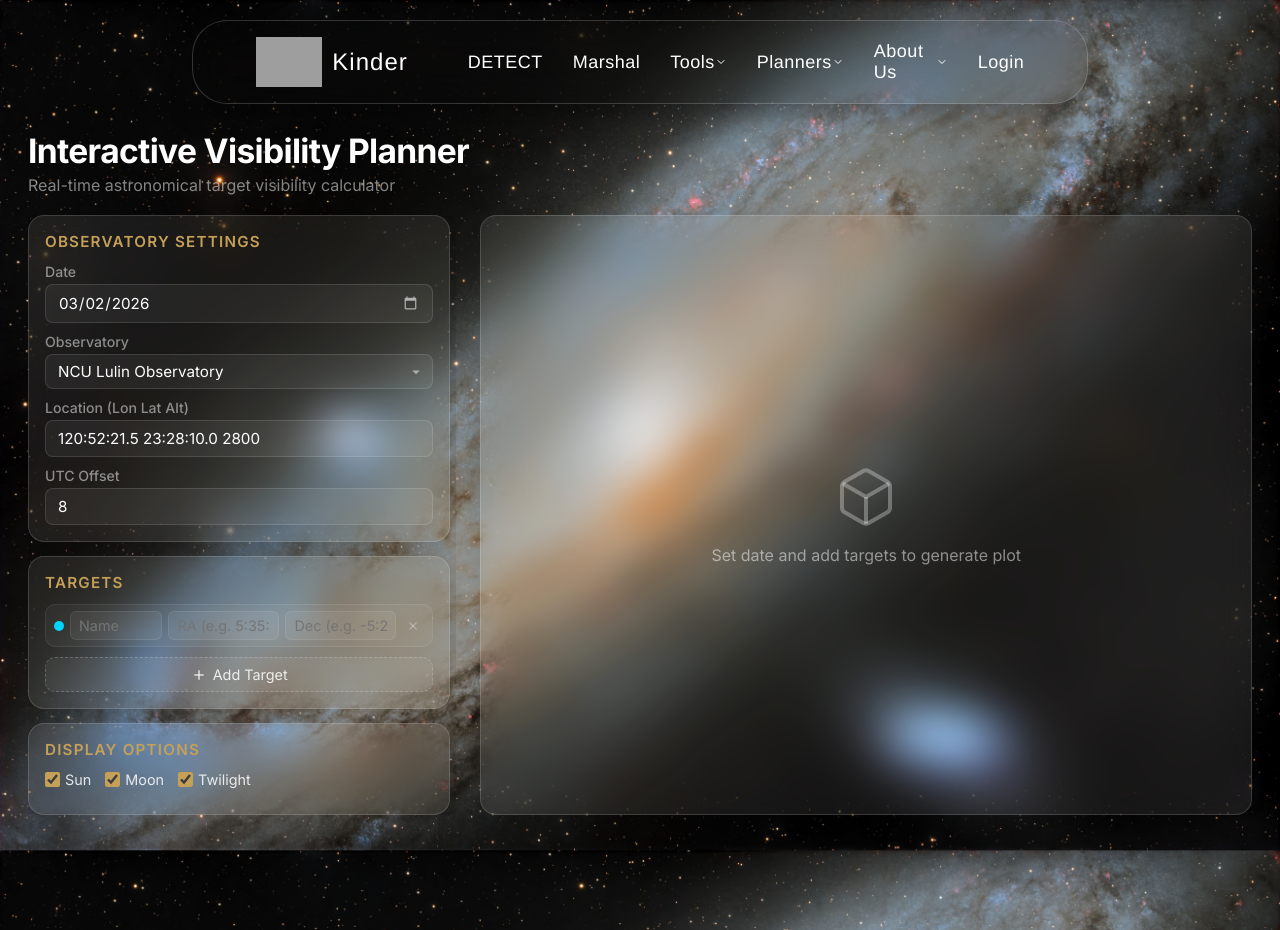
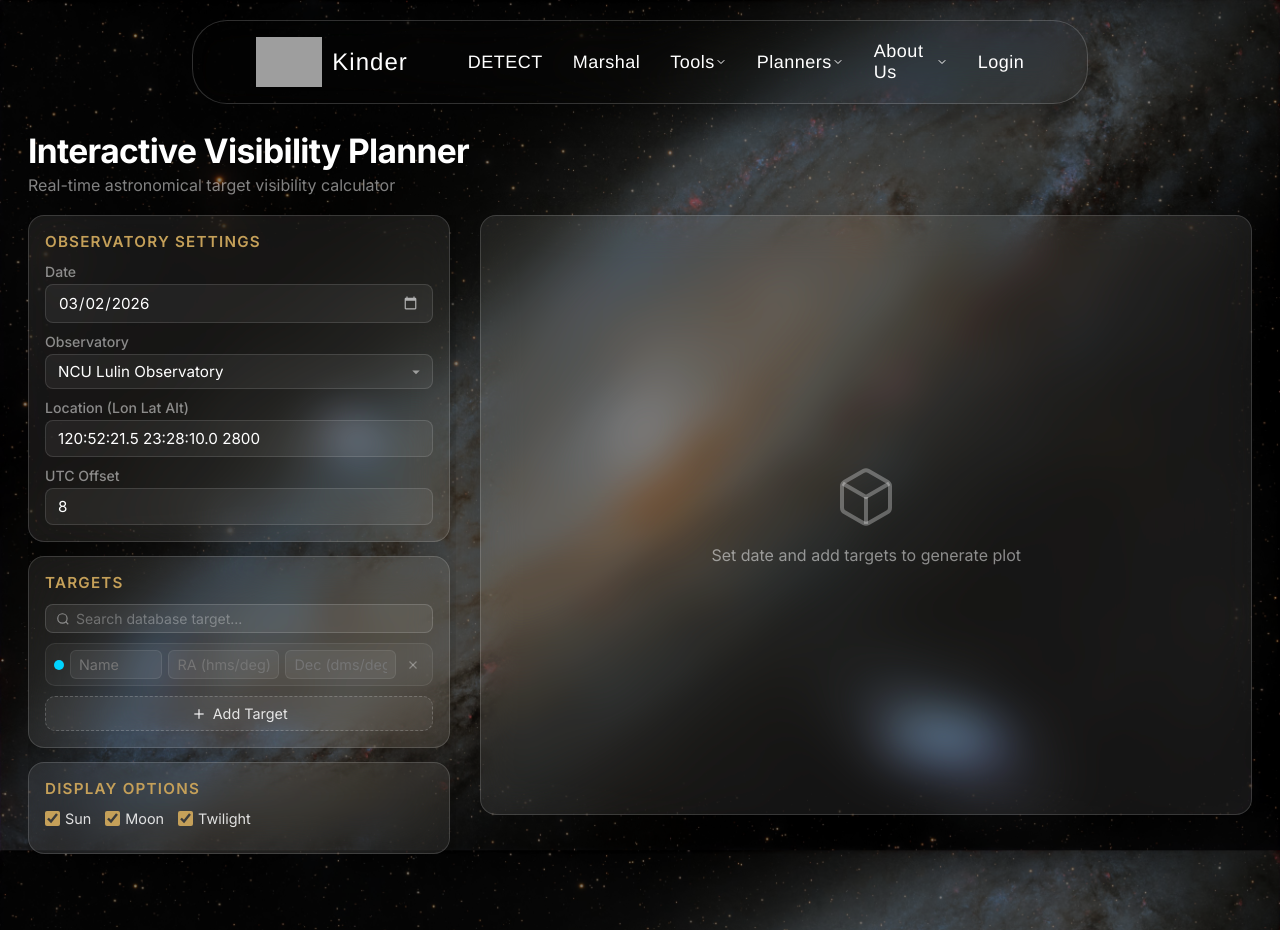
Before and after one commit to AlexLee24/Kinder_web, a Flask app: page /interactive_planner in a window 1280 px wide. Run offline with Flask 3, Linux system fonts and the light colour scheme; parts of the project's set-up code (start-up, migrations or seed data) failed here and were passed over; some libraries are stand-ins or nearby versions; grey boxes are pictures that could not be loaded.

Commit message:
observation tool update and fix bug

```diff
--- a/app/html/finding_chart.html
+++ b/app/html/finding_chart.html
@@ -117,7 +117,7 @@
 
                 <!-- Tab: Star Annotations -->
                 <div class="tab-content active" id="tab-stars">
-                    <p class="section-hint">Magnitude band auto-selected: V &rarr; r &rarr; R (UCAC4)</p>
+                    <p class="section-hint">Magnitude band auto-selected: V &rarr; r &rarr; R (Tycho-2, UCAC4)</p>
                     <div class="form-group">
                         <label for="mag-limit">Show Stars Brighter Than (mag)</label>
                         <input type="number" id="mag-limit" value="15" min="5" max="20" step="0.5" />
--- a/app/html/interactive_planner.html
+++ b/app/html/interactive_planner.html
@@ -53,6 +53,19 @@
             <!-- Target List -->
             <div class="settings-section">
                 <h3>Targets</h3>
+
+                <!-- DB search -->
+                <div class="db-search-wrap" id="db-search-wrap">
+                    <div class="db-search-input-row">
+                        <svg width="14" height="14" viewBox="0 0 24 24" fill="none" stroke="currentColor" stroke-width="2"><circle cx="11" cy="11" r="8"/><line x1="21" y1="21" x2="16.65" y2="16.65"/></svg>
+                        <input type="text" class="db-search-input" id="db-search-input"
+                               placeholder="Search database target..." autocomplete="off" />
+                        <button class="db-search-clear" id="db-search-clear" title="Clear">
+                            <svg width="13" height="13" viewBox="0 0 24 24" fill="none" stroke="currentColor" stroke-width="2"><line x1="18" y1="6" x2="6" y2="18"/><line x1="6" y1="6" x2="18" y2="18"/></svg>
+                        </button>
+                    </div>
+                </div>
+
                 <div id="target-list-container">
                     <!-- Target rows will be added here -->
                 </div>
@@ -205,8 +218,8 @@
         row.innerHTML = `
             <div class="target-color" style="background:${color}"></div>
             <input type="text" class="target-name" placeholder="Name" value="${data.name || ''}" />
-            <input type="text" class="target-ra" placeholder="RA (e.g. 5:35:17 or 83.82)" value="${data.ra || ''}" />
-            <input type="text" class="target-dec" placeholder="Dec (e.g. -5:23:24 or -5.39)" value="${data.dec || ''}" />
+            <input type="text" class="target-ra" placeholder="RA (hms/deg)" value="${data.ra || ''}" />
+            <input type="text" class="target-dec" placeholder="Dec (dms/deg)" value="${data.dec || ''}" />
             <button class="btn-remove" title="Remove target">
                 <svg width="14" height="14" viewBox="0 0 24 24" fill="none" stroke="currentColor" stroke-width="2"><line x1="18" y1="6" x2="6" y2="18"/><line x1="6" y1="6" x2="18" y2="18"/></svg>
             </button>
@@ -637,7 +650,129 @@
     }
 
     // =========================================================================
+    // DB SEARCH AUTOCOMPLETE
+    // =========================================================================
+    (function() {
+        const input    = document.getElementById('db-search-input');
+        const wrap     = document.getElementById('db-search-wrap');
+        const clearBtn = document.getElementById('db-search-clear');
+        let searchTimer = null;
+        let activeIdx   = -1;
+        let lastResults = [];
+
+        // Create dropdown portal element dynamically so it always exists
+        const dropdown = document.createElement('div');
+        dropdown.id = 'db-dropdown';
+        dropdown.className = 'db-dropdown';
+        document.body.appendChild(dropdown);
+
+        // Position dropdown under the search box using fixed coords (portal pattern)
+        function positionDropdown() {
+            const rect = wrap.getBoundingClientRect();
+            dropdown.style.top    = (rect.bottom + 4) + 'px';
+            dropdown.style.left   = rect.left + 'px';
+            dropdown.style.width  = rect.width + 'px';
+        }
+
+        function openDropdown(html) {
+            positionDropdown();
+            dropdown.innerHTML = html;
+            dropdown.classList.add('open');
+        }
+        function closeDropdown() {
+            dropdown.classList.remove('open');
+            dropdown.innerHTML = '';
+            activeIdx = -1;
+        }
+        function highlight(idx) {
+            const items = dropdown.querySelectorAll('.db-dd-item');
+            items.forEach((el, i) => el.classList.toggle('active', i === idx));
+            activeIdx = idx;
+        }
+        function pickResult(r) {
+            // Fill first empty row (no RA & no Dec) to preserve colors
+            let replaced = false;
+            for (const row of document.querySelectorAll('.target-row')) {
+                const ra  = row.querySelector('.target-ra').value.trim();
+                const dec = row.querySelector('.target-dec').value.trim();
+                if (!ra && !dec) {
+                    row.querySelector('.target-name').value = r.name;
+                    row.querySelector('.target-ra').value   = r.ra;
+                    row.querySelector('.target-dec').value  = r.dec;
+                    replaced = true;
+                    break;
+                }
+            }
+            if (!replaced) addTargetRow({ name: r.name, ra: r.ra, dec: r.dec });
+            scheduleUpdate();
+            input.value = '';
+            clearBtn.style.display = 'none';
+            closeDropdown();
+        }
+
+        input.addEventListener('input', function() {
+            const q = this.value.trim();
+            clearBtn.style.display = q ? 'block' : 'none';
+            clearTimeout(searchTimer);
+            if (q.length < 2) { closeDropdown(); return; }
+            openDropdown('<div class="db-dropdown-msg">Searching…</div>');
+            searchTimer = setTimeout(async () => {
+                try {
+                    const resp = await fetch(`/api/target_autocomplete?q=${encodeURIComponent(q)}`);
+                    lastResults = await resp.json();
+                    if (!lastResults.length) {
+                        openDropdown('<div class="db-dropdown-msg">No results found</div>');
+                        return;
+                    }
+                    const html = lastResults.map((r, i) => {
+                        const meta = [r.type, r.mag ? `mag ${r.mag}` : ''].filter(Boolean).join(' · ');
+                        return `<div class="db-dd-item" data-idx="${i}">
+                            <span class="db-dd-name">${r.name}</span>
+                            ${meta ? `<span class="db-dd-meta">${meta}</span>` : ''}
+                            <span class="db-dd-add">+ Add</span>
+                        </div>`;
+                    }).join('');
+                    openDropdown(html);
+                    dropdown.querySelectorAll('.db-dd-item').forEach(el => {
+                        el.addEventListener('mousedown', function(e) {
+                            e.preventDefault();
+                            pickResult(lastResults[+this.dataset.idx]);
+                        });
+                    });
+                } catch (e) {
+                    openDropdown('<div class="db-dropdown-msg">Error fetching results</div>');
+                }
+            }, 300);
+        });
+
+        input.addEventListener('keydown', function(e) {
+            const items = dropdown.querySelectorAll('.db-dd-item');
+            if (!items.length) return;
+            if (e.key === 'ArrowDown') { e.preventDefault(); highlight(Math.min(activeIdx + 1, items.length - 1)); }
+            else if (e.key === 'ArrowUp') { e.preventDefault(); highlight(Math.max(activeIdx - 1, 0)); }
+            else if (e.key === 'Enter' && activeIdx >= 0) { e.preventDefault(); pickResult(lastResults[activeIdx]); }
+            else if (e.key === 'Escape') { closeDropdown(); input.blur(); }
+        });
+
+        clearBtn.addEventListener('click', function() {
+            input.value = '';
+            this.style.display = 'none';
+            closeDropdown();
+            input.focus();
+        });
+
+        document.addEventListener('click', function(e) {
+            if (!wrap.contains(e.target) && e.target !== dropdown && !dropdown.contains(e.target))
+                closeDropdown();
+        });
+        // Re-position on scroll / resize
+        window.addEventListener('scroll', function() { if (dropdown.classList.contains('open')) positionDropdown(); }, true);
+        window.addEventListener('resize', function() { if (dropdown.classList.contains('open')) positionDropdown(); });
+    })();
+
+    // =========================================================================
     // SCROLL EFFECT
+    // (db-dropdown portal is appended to body below)
     // =========================================================================
     window.addEventListener('scroll', function() {
         const header = document.querySelector('header');
@@ -646,5 +781,6 @@
         }
     });
     </script>
+
 </body>
 </html>
--- a/app/routes/astronomy_tools.py
+++ b/app/routes/astronomy_tools.py
@@ -506,7 +506,7 @@ def register_astronomy_routes(app):
                     try:
                         from datetime import datetime as _dt
                         transit_dt_utc = _dt.strptime(transit_str, '%Y/%m/%d %H:%M:%S').replace(tzinfo=pytz.utc)
-                        transit_local_str = transit_dt_utc.astimezone(local_tz).strftime('%Y/%m/%d %H:%M:%S')
+                        transit_local_str = transit_dt_utc.astimezone(tz_obj).strftime('%Y/%m/%d %H:%M:%S')
                     except Exception:
                         transit_local_str = transit_str
                 except Exception:
@@ -566,6 +566,37 @@ def register_astronomy_routes(app):
             return jsonify({'success': True, 'script': script})
         except Exception as e:
             return jsonify({'success': False, 'error': str(e)}), 500
+
+    # ===============================================================================
+    # TARGET AUTOCOMPLETE (for visibility planner)
+    # ===============================================================================
+    @app.route('/api/target_autocomplete')
+    def target_autocomplete():
+        """Quick DB search returning name/ra/dec for autocomplete."""
+        q = request.args.get('q', '').strip()
+        if len(q) < 2:
+            return jsonify([])
+        try:
+            from modules.postgres_database import search_tns_objects
+            rows = search_tns_objects(search_term=q, limit=10)
+            out = []
+            for r in rows:
+                prefix = r.get('name_prefix', '') or ''
+                name   = (prefix + (r.get('name', '') or '')).strip()
+                ra     = r.get('ra', '')
+                dec    = r.get('declination', '')
+                if not name or ra is None or dec is None:
+                    continue
+                out.append({
+                    'name': name,
+                    'ra':   str(ra),
+                    'dec':  str(dec),
+                    'type': str(r.get('type', '') or prefix or ''),
+                    'mag':  str(r.get('discoverymag', '') or ''),
+                })
+            return jsonify(out)
+        except Exception as e:
+            return jsonify([])
 
     # ===============================================================================
     # FINDING CHART
--- a/app/static/css/astronomy_tools.css
+++ b/app/static/css/astronomy_tools.css
@@ -1,6 +1,6 @@
 body {
     font-family: 'Helvetica Neue', Arial, sans-serif;
-    background-image: url('../photo/LMC.jpg');
+    background-image: linear-gradient(rgba(0, 0, 0, 0.5), rgba(0, 0, 0, 0.5)), url('../photo/LMC.jpg');
     background-attachment: fixed;
     background-size: cover;
     background-repeat: no-repeat;
--- a/app/static/css/finding_chart.css
+++ b/app/static/css/finding_chart.css
@@ -18,7 +18,7 @@
 
 body {
     font-family: 'Inter', 'Helvetica Neue', Arial, sans-serif;
-    background-image: url('../photo/M31ver4-2.jpg');
+    background-image: linear-gradient(rgba(0, 0, 0, 0.5), rgba(0, 0, 0, 0.5)), url('../photo/M31ver4-2.jpg');
     background-attachment: fixed;
     background-size: cover;
     background-repeat: no-repeat;
--- a/app/static/css/interactive_planner.css
+++ b/app/static/css/interactive_planner.css
@@ -18,7 +18,7 @@
 
 body {
     font-family: 'Inter', 'Helvetica Neue', Arial, sans-serif;
-    background-image: url('../photo/M31ver4-2.jpg');
+    background-image: linear-gradient(rgba(0, 0, 0, 0.5), rgba(0, 0, 0, 0.5)), url('../photo/M31ver4-2.jpg');
     background-attachment: fixed;
     background-size: cover;
     background-repeat: no-repeat;
@@ -484,3 +484,112 @@ body {
         min-height: 350px;
     }
 }
+
+/* ==================== DB SEARCH ==================== */
+.db-search-wrap {
+    position: relative;
+    margin-bottom: 10px;
+}
+
+.db-search-input-row {
+    display: flex;
+    align-items: center;
+    gap: 6px;
+    background: rgba(255,255,255,0.07);
+    border: 1px solid rgba(255,255,255,0.15);
+    border-radius: 8px;
+    padding: 5px 10px;
+    transition: border-color 0.2s;
+}
+
+.db-search-input-row:focus-within {
+    border-color: var(--accent-color);
+    background: rgba(255,255,255,0.10);
+}
+
+.db-search-input-row svg {
+    flex-shrink: 0;
+    opacity: 0.45;
+}
+
+.db-search-input {
+    flex: 1;
+    background: none;
+    border: none;
+    outline: none;
+    color: var(--text-primary);
+    font-size: 0.875rem;
+    font-family: inherit;
+    padding: 0;
+}
+
+.db-search-input::placeholder { color: rgba(255,255,255,0.3); }
+
+.db-search-clear {
+    background: none;
+    border: none;
+    cursor: pointer;
+    color: rgba(255,255,255,0.35);
+    padding: 0;
+    line-height: 1;
+    display: none;
+}
+.db-search-clear:hover { color: #ff6b6b; }
+
+.db-dropdown {
+    position: fixed;   /* portal: sits on top of all stacking contexts */
+    background: #1a1a2e;
+    border: 1px solid rgba(255,255,255,0.15);
+    border-radius: 8px;
+    box-shadow: 0 8px 24px rgba(0,0,0,0.5);
+    z-index: 9999;
+    max-height: 260px;
+    overflow-y: auto;
+    display: none;
+}
+
+.db-dropdown.open { display: block; }
+
+.db-dd-item {
+    display: flex;
+    align-items: center;
+    gap: 10px;
+    padding: 8px 12px;
+    cursor: pointer;
+    border-bottom: 1px solid rgba(255,255,255,0.06);
+    transition: background 0.15s;
+}
+
+.db-dd-item:last-child { border-bottom: none; }
+.db-dd-item:hover,
+.db-dd-item.active { background: rgba(255,255,255,0.09); }
+
+.db-dd-name {
+    font-size: 0.875rem;
+    font-weight: 600;
+    color: var(--text-primary);
+    flex: 1;
+    white-space: nowrap;
+    overflow: hidden;
+    text-overflow: ellipsis;
+}
+
+.db-dd-meta {
+    font-size: 0.75rem;
+    color: rgba(255,255,255,0.4);
+    white-space: nowrap;
+}
+
+.db-dd-add {
+    font-size: 0.75rem;
+    color: var(--accent-color);
+    opacity: 0.7;
+    flex-shrink: 0;
+}
+
+.db-dropdown-msg {
+    padding: 10px 14px;
+    font-size: 0.82rem;
+    color: rgba(255,255,255,0.35);
+    text-align: center;
+}
```
